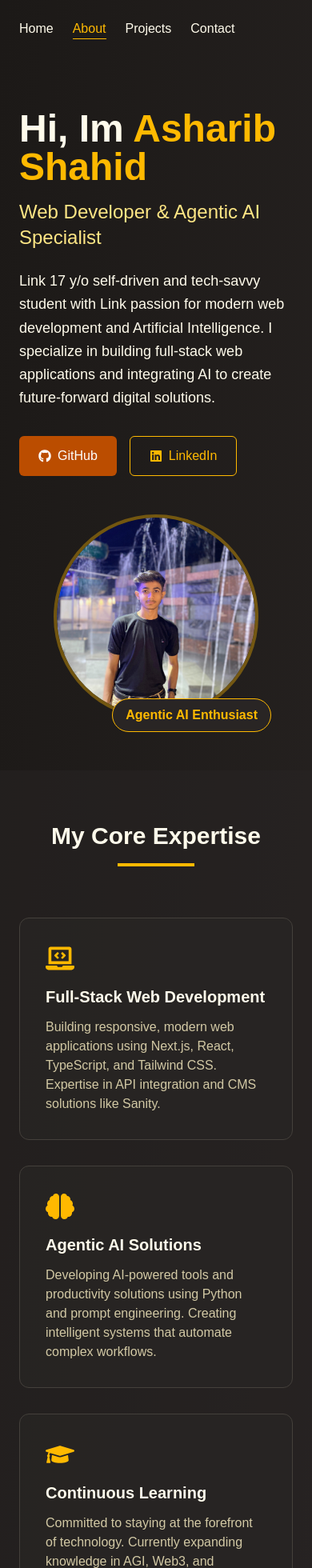
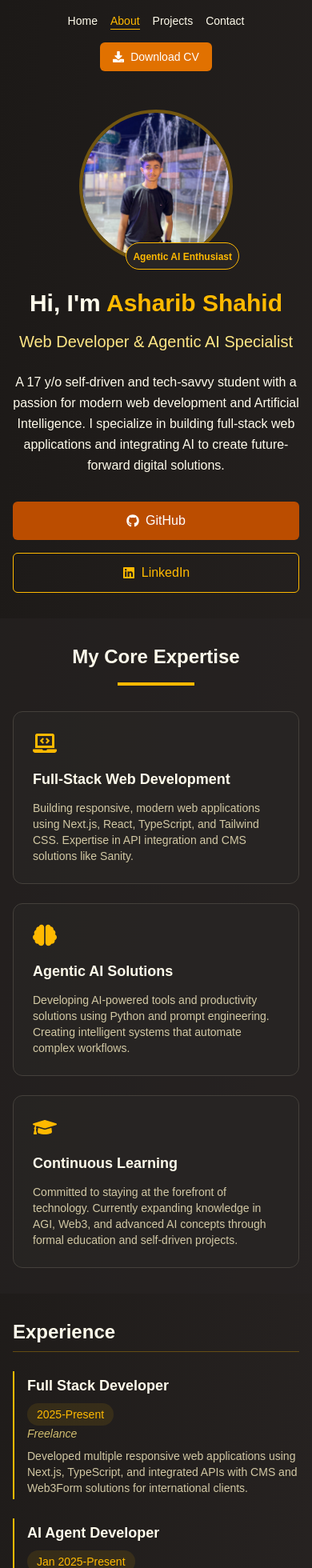
Before and after one commit to asharibshahid/my_Portfolio, a Next.js app: page / in a window 390 px wide. Shown: the top 1960 px of the page at 80% size. Built offline with nearby package versions, Linux system fonts and the light colour scheme.

Commit message:
Update page.tsx

```diff
--- a/app/about/page.tsx
+++ b/app/about/page.tsx
@@ -1,43 +1,51 @@
 // app/about/page.js
-import { FaGithub, FaLinkedin, FaTwitter, FaLaptopCode, FaBrain, FaGraduationCap } from 'react-icons/fa';
+import { FaGithub, FaLinkedin, FaTwitter, FaLaptopCode, FaBrain, FaGraduationCap, FaDownload } from 'react-icons/fa';
 import Image from "next/image"
 import Link from 'next/link';
+
 const AboutPage = () => {
   return (
     <div className="min-h-screen bg-gradient-to-br from-stone-900 to-stone-800 text-amber-50">
       {/* Navigation */}
-      <nav className="flex justify-between items-center p-6 max-w-6xl mx-auto">
+      <nav className="flex flex-col sm:flex-row justify-between items-center p-4 sm:p-6 max-w-6xl mx-auto gap-4 sm:gap-0">
+        <div className="flex flex-wrap justify-center sm:justify-start space-x-4 sm:space-x-6 text-sm sm:text-base">
+          <Link href="/" className="hover:text-amber-400 transition-colors whitespace-nowrap">Home</Link>
+          <Link href="/about" className="text-amber-400 border-b border-amber-400 whitespace-nowrap">About</Link>
+          <Link href="/projects" className="hover:text-amber-400 transition-colors whitespace-nowrap">Projects</Link>
+          <Link href="/contact" className="hover:text-amber-400 transition-colors whitespace-nowrap">Contact</Link>
+        </div>
 
-        <div className="flex space-x-6">
-          <Link href="/" className="hover:text-amber-400 transition-colors">Home</Link>
-          <Link href="/about" className="text-amber-400 border-b border-amber-400">About</Link>
-          <Link href="/projects" className="hover:text-amber-400 transition-colors">Projects</Link>
-          <Link href="/contact" className="hover:text-amber-400 transition-colors">Contact</Link>
-        </div>
+        {/* Download CV Button */}
+        <Link
+          href="/CV.pdf"
+          download="Asharib_Shahid_CV.pdf"
+          className="bg-amber-600 hover:bg-amber-500 text-white px-4 py-2 rounded-md flex items-center transition-colors text-sm sm:text-base whitespace-nowrap"
+        >
+          <FaDownload className="mr-2" /> Download CV
+        </Link>
       </nav>
 
       {/* Hero Section */}
-      <section className="py-16 px-6 max-w-6xl mx-auto">
-
-        <div className="grid grid-cols-1 md:grid-cols-3 gap-12 items-center">
-          <div className="md:col-span-2">
-            <h1 className="text-5xl md:text-6xl font-bold mb-4">
-              Hi, Im <span className="text-amber-400">Asharib Shahid</span>
+      <section className="py-8 sm:py-16 px-4 sm:px-6 max-w-6xl mx-auto">
+        <div className="grid grid-cols-1 lg:grid-cols-3 gap-8 sm:gap-12 items-center">
+          <div className="lg:col-span-2 order-2 lg:order-1">
+            <h1 className="text-3xl sm:text-4xl md:text-5xl lg:text-6xl font-bold mb-4 text-center lg:text-left">
+              Hi, I'm <span className="text-amber-400">Asharib Shahid</span>
             </h1>
-            <h2 className="text-2xl md:text-3xl mb-6 font-light text-amber-200">
+            <h2 className="text-xl sm:text-2xl md:text-3xl mb-6 font-light text-amber-200 text-center lg:text-left">
               Web Developer & Agentic AI Specialist
             </h2>
-            <p className="text-lg mb-8 max-w-2xl leading-relaxed">
-              Link 17 y/o self-driven and tech-savvy student with Link passion for modern web development
+            <p className="text-base sm:text-lg mb-8 max-w-2xl leading-relaxed text-center lg:text-left mx-auto lg:mx-0">
+              A 17 y/o self-driven and tech-savvy student with a passion for modern web development
               and Artificial Intelligence. I specialize in building full-stack web applications
               and integrating AI to create future-forward digital solutions.
             </p>
-            <div className="flex space-x-4">
+            <div className="flex flex-col sm:flex-row space-y-4 sm:space-y-0 sm:space-x-4 items-center lg:items-start">
               <Link
                 href="https://github.com/asharibshahid"
                 target="_blank"
                 rel="noopener noreferrer"
-                className="bg-amber-700 hover:bg-amber-600 text-white px-6 py-3 rounded-md flex items-center transition-colors"
+                className="bg-amber-700 hover:bg-amber-600 text-white px-6 py-3 rounded-md flex items-center transition-colors w-full sm:w-auto justify-center"
               >
                 <FaGithub className="mr-2" /> GitHub
               </Link>
@@ -45,30 +53,25 @@ const AboutPage = () => {
                 href="https://linkedin.com/in/asharib-shahid-/"
                 target="_blank"
                 rel="noopener noreferrer"
-                className="border border-amber-400 text-amber-400 hover:bg-amber-400/10 px-6 py-3 rounded-md flex items-center transition-colors"
+                className="border border-amber-400 text-amber-400 hover:bg-amber-400/10 px-6 py-3 rounded-md flex items-center transition-colors w-full sm:w-auto justify-center"
               >
                 <FaLinkedin className="mr-2" /> LinkedIn
               </Link>
             </div>
           </div>
-          <div className="flex justify-center">
+          <div className="flex justify-center order-1 lg:order-2">
             <div className="relative">
-
-              <div className="w-64 h-64 bg-amber-400/10 rounded-full overflow-hidden border-4 border-amber-400/30">
-              <Image
-             src="/pfp2.jpeg"
-                                alt="Asharib Shahid"
-                                className="rounded-full object-cover w-full h-full"
-                                width={200}
-                                height={200}
-
-           / >
-                <div className="bg-gray-200 border-2 border-dashed rounded-xl w-full h-full" />
-
+              <div className="w-48 h-48 sm:w-56 sm:h-56 md:w-64 md:h-64 bg-amber-400/10 rounded-full overflow-hidden border-4 border-amber-400/30">
+                <Image
+                  src="/pfp2.jpeg"
+                  alt="Asharib Shahid"
+                  className="rounded-full object-cover w-full h-full"
+                  width={256}
+                  height={256}
+                />
               </div>
-
-              <div className="absolute -bottom-4 -right-4 bg-stone-800 px-4 py-2 rounded-full border border-amber-400">
-                <span className="text-amber-400 font-bold">Agentic AI Enthusiast</span>
+              <div className="absolute -bottom-2 sm:-bottom-4 -right-2 sm:-right-4 bg-stone-800 px-2 sm:px-4 py-1 sm:py-2 rounded-full border border-amber-400">
+                <span className="text-amber-400 font-bold text-xs sm:text-sm">Agentic AI Enthusiast</span>
               </div>
             </div>
           </div>
@@ -76,44 +79,44 @@ const AboutPage = () => {
       </section>
 
       {/* Core Expertise */}
-      <section className="py-16 px-6 bg-stone-800/50">
+      <section className="py-8 sm:py-16 px-4 sm:px-6 bg-stone-800/50">
         <div className="max-w-6xl mx-auto">
-          <div className="text-center mb-16">
-            <h2 className="text-3xl font-bold mb-4">My Core Expertise</h2>
+          <div className="text-center mb-8 sm:mb-16">
+            <h2 className="text-2xl sm:text-3xl font-bold mb-4">My Core Expertise</h2>
             <div className="w-24 h-1 bg-amber-400 mx-auto"></div>
           </div>
 
-          <div className="grid grid-cols-1 md:grid-cols-3 gap-8">
-            <div className="bg-stone-800/70 p-8 rounded-xl border border-stone-700 hover:border-amber-400/30 transition-all">
+          <div className="grid grid-cols-1 md:grid-cols-2 lg:grid-cols-3 gap-6 sm:gap-8">
+            <div className="bg-stone-800/70 p-6 sm:p-8 rounded-xl border border-stone-700 hover:border-amber-400/30 transition-all">
               <div className="text-amber-400 mb-4">
-                <FaLaptopCode className="text-4xl" />
+                <FaLaptopCode className="text-3xl sm:text-4xl" />
               </div>
-              <h3 className="text-xl font-bold mb-3">Full-Stack Web Development</h3>
-              <p className="text-amber-100/80">
+              <h3 className="text-lg sm:text-xl font-bold mb-3">Full-Stack Web Development</h3>
+              <p className="text-amber-100/80 text-sm sm:text-base">
                 Building responsive, modern web applications using Next.js, React,
                 TypeScript, and Tailwind CSS. Expertise in API integration and CMS
                 solutions like Sanity.
               </p>
             </div>
 
-            <div className="bg-stone-800/70 p-8 rounded-xl border border-stone-700 hover:border-amber-400/30 transition-all">
+            <div className="bg-stone-800/70 p-6 sm:p-8 rounded-xl border border-stone-700 hover:border-amber-400/30 transition-all">
               <div className="text-amber-400 mb-4">
-                <FaBrain className="text-4xl" />
+                <FaBrain className="text-3xl sm:text-4xl" />
               </div>
-              <h3 className="text-xl font-bold mb-3">Agentic AI Solutions</h3>
-              <p className="text-amber-100/80">
+              <h3 className="text-lg sm:text-xl font-bold mb-3">Agentic AI Solutions</h3>
+              <p className="text-amber-100/80 text-sm sm:text-base">
                 Developing AI-powered tools and productivity solutions using Python
                 and prompt engineering. Creating intelligent systems that automate
                 complex workflows.
               </p>
             </div>
 
-            <div className="bg-stone-800/70 p-8 rounded-xl border border-stone-700 hover:border-amber-400/30 transition-all">
+            <div className="bg-stone-800/70 p-6 sm:p-8 rounded-xl border border-stone-700 hover:border-amber-400/30 transition-all md:col-span-2 lg:col-span-1">
               <div className="text-amber-400 mb-4">
-                <FaGraduationCap className="text-4xl" />
+                <FaGraduationCap className="text-3xl sm:text-4xl" />
               </div>
-              <h3 className="text-xl font-bold mb-3">Continuous Learning</h3>
-              <p className="text-amber-100/80">
+              <h3 className="text-lg sm:text-xl font-bold mb-3">Continuous Learning</h3>
+              <p className="text-amber-100/80 text-sm sm:text-base">
                 Committed to staying at the forefront of technology. Currently
                 expanding knowledge in AGI, Web3, and advanced AI concepts through
                 formal education and self-driven projects.
@@ -124,44 +127,46 @@ const AboutPage = () => {
       </section>
 
       {/* Experience & Education */}
-      <section className="py-16 px-6 max-w-6xl mx-auto">
-        <div className="grid grid-cols-1 lg:grid-cols-2 gap-16">
+      <section className="py-8 sm:py-16 px-4 sm:px-6 max-w-6xl mx-auto">
+        <div className="grid grid-cols-1 lg:grid-cols-2 gap-8 sm:gap-12 lg:gap-16">
           <div>
-            <h2 className="text-3xl font-bold mb-8 pb-2 border-b border-amber-400/30">Experience</h2>
+            <h2 className="text-2xl sm:text-3xl font-bold mb-6 sm:mb-8 pb-2 border-b border-amber-400/30">Experience</h2>
 
-            <div className="space-y-8">
-              <div className="border-l-2 border-amber-400 pl-6 py-1">
-                <div className="flex justify-between items-start">
-                  <h3 className="text-xl font-bold">Full Stack Developer</h3>
-                  <span className="bg-amber-400/10 text-amber-400 px-3 py-1 rounded-full text-sm">2025-Present</span>
+            <div className="space-y-6 sm:space-y-8">
+              <div className="border-l-2 border-amber-400 pl-4 sm:pl-6 py-1">
+                <div className="flex flex-col sm:flex-row sm:justify-between sm:items-start gap-2">
+                  <h3 className="text-lg sm:text-xl font-bold">Full Stack Developer</h3>
+                  <span className="bg-amber-400/10 text-amber-400 px-3 py-1 rounded-full text-sm self-start">2025-Present</span>
                 </div>
-                <p className="text-amber-200/80 italic mb-2">
-                Freelance</p>
-                <p className="text-amber-100/80">
-                  Developed Link Multiple  responsive web applications using Next.js, TypeScript,
-                  and integrated APIs with CMS and Web3Form solutions For International Clients.
+                <p className="text-amber-200/80 italic mb-2 text-sm sm:text-base">
+                  Freelance
+                </p>
+                <p className="text-amber-100/80 text-sm sm:text-base">
+                  Developed multiple responsive web applications using Next.js, TypeScript,
+                  and integrated APIs with CMS and Web3Form solutions for international clients.
                 </p>
               </div>
 
-              <div className="border-l-2 border-amber-400 pl-6 py-1">
-                <div className="flex justify-between items-start">
-                  <h3 className="text-xl font-bold">AI Agent Developer</h3>
-                  <span className="bg-amber-400/10 text-amber-400 px-3 py-1 rounded-full text-sm">Jan 2025-Present</span>
+              <div className="border-l-2 border-amber-400 pl-4 sm:pl-6 py-1">
+                <div className="flex flex-col sm:flex-row sm:justify-between sm:items-start gap-2">
+                  <h3 className="text-lg sm:text-xl font-bold">AI Agent Developer</h3>
+                  <span className="bg-amber-400/10 text-amber-400 px-3 py-1 rounded-full text-sm self-start">Jan 2025-Present</span>
                 </div>
-                <p className="text-amber-200/80 italic mb-2">Self Project | For Saas</p>
-                <p className="text-amber-100/80">
-                Fully Autonomous Ai Hr Agent That Can Grab Attendance By Scan The face and Call the home And talk in Local language and also that can calculate salary and ask th employe if employee say Tranfer it to bank Agent will Tranfers the salary on Bank
+                <p className="text-amber-200/80 italic mb-2 text-sm sm:text-base">Self Project | For SaaS</p>
+                <p className="text-amber-100/80 text-sm sm:text-base">
+                  Fully Autonomous AI HR Agent that can grab attendance by scanning faces, call employees at home
+                  and talk in local language, calculate salary and transfer payments to bank accounts upon employee confirmation.
                 </p>
               </div>
 
-              <div className="border-l-2 border-amber-400 pl-6 py-1">
-                <div className="flex justify-between items-start">
-                  <h3 className="text-xl font-bold">Hackathon Participant</h3>
-                  <span className="bg-amber-400/10 text-amber-400 px-3 py-1 rounded-full text-sm">2025</span>
+              <div className="border-l-2 border-amber-400 pl-4 sm:pl-6 py-1">
+                <div className="flex flex-col sm:flex-row sm:justify-between sm:items-start gap-2">
+                  <h3 className="text-lg sm:text-xl font-bold">Hackathon Participant</h3>
+                  <span className="bg-amber-400/10 text-amber-400 px-3 py-1 rounded-full text-sm self-start">2025</span>
                 </div>
-                <p className="text-amber-200/80 italic mb-2">GIAIC Hackathon, Karachi</p>
-                <p className="text-amber-100/80">
-                  Built Link functional e-commerce site in 48 hours using Next.js,
+                <p className="text-amber-200/80 italic mb-2 text-sm sm:text-base">GIAIC Hackathon, Karachi</p>
+                <p className="text-amber-100/80 text-sm sm:text-base">
+                  Built a functional e-commerce site in 48 hours using Next.js,
                   Tailwind CSS, and Sanity CMS.
                 </p>
               </div>
@@ -169,69 +174,69 @@ const AboutPage = () => {
           </div>
 
           <div>
-            <h2 className="text-3xl font-bold mb-8 pb-2 border-b border-amber-400/30">Education</h2>
+            <h2 className="text-2xl sm:text-3xl font-bold mb-6 sm:mb-8 pb-2 border-b border-amber-400/30">Education</h2>
 
-            <div className="space-y-8">
-              <div className="border-l-2 border-amber-400 pl-6 py-1">
-                <div className="flex justify-between items-start">
-                  <h3 className="text-xl font-bold">Web & Agentic AI Engineering</h3>
-                  <span className="bg-amber-400/10 text-amber-400 px-3 py-1 rounded-full text-sm">2023-2025</span>
+            <div className="space-y-6 sm:space-y-8">
+              <div className="border-l-2 border-amber-400 pl-4 sm:pl-6 py-1">
+                <div className="flex flex-col sm:flex-row sm:justify-between sm:items-start gap-2">
+                  <h3 className="text-lg sm:text-xl font-bold">Web & Agentic AI Engineering</h3>
+                  <span className="bg-amber-400/10 text-amber-400 px-3 py-1 rounded-full text-sm self-start">2023-2025</span>
                 </div>
-                <p className="text-amber-200/80 italic mb-2">GIAIC - Karachi</p>
-                <p className="text-amber-100/80">
-                  Focus: AI, Python, Web Development, AGI (Governor s Initiative for AI & Computing)
+                <p className="text-amber-200/80 italic mb-2 text-sm sm:text-base">GIAIC - Karachi</p>
+                <p className="text-amber-100/80 text-sm sm:text-base">
+                  Focus: AI, Python, Web Development, AGI (Governor's Initiative for AI & Computing)
                 </p>
               </div>
 
-              <div className="border-l-2 border-amber-400 pl-6 py-1">
-                <div className="flex justify-between items-start">
-                  <h3 className="text-xl font-bold">Intermediate 1st Year</h3>
-                  <span className="bg-amber-400/10 text-amber-400 px-3 py-1 rounded-full text-sm">2025</span>
+              <div className="border-l-2 border-amber-400 pl-4 sm:pl-6 py-1">
+                <div className="flex flex-col sm:flex-row sm:justify-between sm:items-start gap-2">
+                  <h3 className="text-lg sm:text-xl font-bold">Intermediate 1st Year</h3>
+                  <span className="bg-amber-400/10 text-amber-400 px-3 py-1 rounded-full text-sm self-start">2025</span>
                 </div>
-                <p className="text-amber-200/80 italic mb-2">Private College - Karachi</p>
-                <p className="text-amber-100/80">Field: Computer Science</p>
+                <p className="text-amber-200/80 italic mb-2 text-sm sm:text-base">Private College - Karachi</p>
+                <p className="text-amber-100/80 text-sm sm:text-base">Field: Computer Science</p>
               </div>
 
-              <div className="border-l-2 border-amber-400 pl-6 py-1">
-                <div className="flex justify-between items-start">
-                  <h3 className="text-xl font-bold">Hafiz AI Quran</h3>
-                  <span className="bg-amber-400/10 text-amber-400 px-3 py-1 rounded-full text-sm">2023</span>
+              <div className="border-l-2 border-amber-400 pl-4 sm:pl-6 py-1">
+                <div className="flex flex-col sm:flex-row sm:justify-between sm:items-start gap-2">
+                  <h3 className="text-lg sm:text-xl font-bold">Hafiz Al Quran</h3>
+                  <span className="bg-amber-400/10 text-amber-400 px-3 py-1 rounded-full text-sm self-start">2023</span>
                 </div>
-                <p className="text-amber-200/80 italic mb-2">Taneem al Madaris - Karachi Pak</p>
+                <p className="text-amber-200/80 italic mb-2 text-sm sm:text-base">Taneem al Madaris - Karachi Pak</p>
               </div>
             </div>
 
-            <div className="mt-12">
-              <h2 className="text-3xl font-bold mb-8 pb-2 border-b border-amber-400/30">Technical Skills</h2>
-              <div className="grid grid-cols-2 md:grid-cols-3 gap-4">
-                <div className="bg-stone-800/70 py-2 px-4 rounded text-center">Next.js</div>
-                <div className="bg-stone-800/70 py-2 px-4 rounded text-center">React.js</div>
-                <div className="bg-stone-800/70 py-2 px-4 rounded text-center">TypeScript</div>
-                <div className="bg-stone-800/70 py-2 px-4 rounded text-center">Python</div>
-                <div className="bg-stone-800/70 py-2 px-4 rounded text-center">Agentic AI</div>
-                <div className="bg-stone-800/70 py-2 px-4 rounded text-center">Prompt Engineering</div>
-                <div className="bg-stone-800/70 py-2 px-4 rounded text-center">Tailwind CSS</div>
-                <div className="bg-stone-800/70 py-2 px-4 rounded text-center">API Integration</div>
-                <div className="bg-stone-800/70 py-2 px-4 rounded text-center">Sanity CMS</div>
+            <div className="mt-8 sm:mt-12">
+              <h2 className="text-2xl sm:text-3xl font-bold mb-6 sm:mb-8 pb-2 border-b border-amber-400/30">Technical Skills</h2>
+              <div className="grid grid-cols-2 sm:grid-cols-3 gap-3 sm:gap-4">
+                <div className="bg-stone-800/70 py-2 px-3 sm:px-4 rounded text-center text-sm sm:text-base">Next.js</div>
+                <div className="bg-stone-800/70 py-2 px-3 sm:px-4 rounded text-center text-sm sm:text-base">React.js</div>
+                <div className="bg-stone-800/70 py-2 px-3 sm:px-4 rounded text-center text-sm sm:text-base">TypeScript</div>
+                <div className="bg-stone-800/70 py-2 px-3 sm:px-4 rounded text-center text-sm sm:text-base">Python</div>
+                <div className="bg-stone-800/70 py-2 px-3 sm:px-4 rounded text-center text-sm sm:text-base">Agentic AI</div>
+                <div className="bg-stone-800/70 py-2 px-3 sm:px-4 rounded text-center text-sm sm:text-base">Prompt Engineering</div>
+                <div className="bg-stone-800/70 py-2 px-3 sm:px-4 rounded text-center text-sm sm:text-base">Tailwind CSS</div>
+                <div className="bg-stone-800/70 py-2 px-3 sm:px-4 rounded text-center text-sm sm:text-base">API Integration</div>
+                <div className="bg-stone-800/70 py-2 px-3 sm:px-4 rounded text-center text-sm sm:text-base">Sanity CMS</div>
               </div>
             </div>
           </div>
         </div>
       </section>
 
-      {/* CTLink Section */}
-      <section className="py-20 px-6 bg-gradient-to-r from-stone-800 to-stone-900">
+      {/* CTA Section */}
+      <section className="py-12 sm:py-20 px-4 sm:px-6 bg-gradient-to-r from-stone-800 to-stone-900">
         <div className="max-w-4xl mx-auto text-center">
-          <h2 className="text-3xl md:text-4xl font-bold mb-6">
+          <h2 className="text-2xl sm:text-3xl md:text-4xl font-bold mb-6">
             Interested in Working Together?
           </h2>
-          <p className="text-lg mb-10 max-w-2xl mx-auto text-amber-100/80">
-            Whether you need Link cutting-edge web application or AI-powered solutions,
-            Im ready to bring your ideas to life. Lets create something amazing.
+          <p className="text-base sm:text-lg mb-8 sm:mb-10 max-w-2xl mx-auto text-amber-100/80">
+            Whether you need a cutting-edge web application or AI-powered solutions,
+            I'm ready to bring your ideas to life. Let's create something amazing.
           </p>
           <Link
             href="/contact"
-            className="inline-block bg-amber-400 text-stone-900 font-bold px-8 py-4 rounded-md hover:bg-amber-300 transition-colors"
+            className="inline-block bg-amber-400 text-stone-900 font-bold px-6 sm:px-8 py-3 sm:py-4 rounded-md hover:bg-amber-300 transition-colors text-sm sm:text-base"
           >
             Get In Touch
           </Link>
@@ -239,28 +244,28 @@ const AboutPage = () => {
       </section>
 
       {/* Footer */}
-      <footer className="py-8 px-6 border-t border-stone-700">
-        <div className="max-w-6xl mx-auto flex flex-col md:flex-row justify-between items-center">
-          <div className="mb-4 md:mb-0">
-            <div className="text-xl font-bold">
+      <footer className="py-6 sm:py-8 px-4 sm:px-6 border-t border-stone-700">
+        <div className="max-w-6xl mx-auto flex flex-col md:flex-row justify-between items-center gap-4">
+          <div className="text-center md:text-left">
+            <div className="text-lg sm:text-xl font-bold">
               <span className="text-amber-400">A</span>SHARIB SHAHID
             </div>
-            <p className="text-amber-100/60 text-sm mt-1">
+            <p className="text-amber-100/60 text-xs sm:text-sm mt-1">
               Web Developer & Agentic AI Specialist
             </p>
           </div>
-          <div className="flex space-x-6">
+          <div className="flex space-x-4 sm:space-x-6">
             <Link href="https://github.com/asharibshahid" target="_blank" rel="noopener noreferrer" className="text-amber-100/60 hover:text-amber-400 transition-colors">
-              <FaGithub className="text-xl" />
+              <FaGithub className="text-lg sm:text-xl" />
             </Link>
             <Link href="https://linkedin.com/in/asharib-shahid-/" target="_blank" rel="noopener noreferrer" className="text-amber-100/60 hover:text-amber-400 transition-colors">
-              <FaLinkedin className="text-xl" />
+              <FaLinkedin className="text-lg sm:text-xl" />
             </Link>
             <Link href="https://x.com/AsharibSheikh01" target="_blank" rel="noopener noreferrer" className="text-amber-100/60 hover:text-amber-400 transition-colors">
-              <FaTwitter className="text-xl" />
+              <FaTwitter className="text-lg sm:text-xl" />
             </Link>
             <Link href="https://asharib.vercel.app" target="_blank" rel="noopener noreferrer" className="text-amber-100/60 hover:text-amber-400 transition-colors">
-              <FaLaptopCode className="text-xl" />
+              <FaLaptopCode className="text-lg sm:text-xl" />
             </Link>
           </div>
         </div>
```
